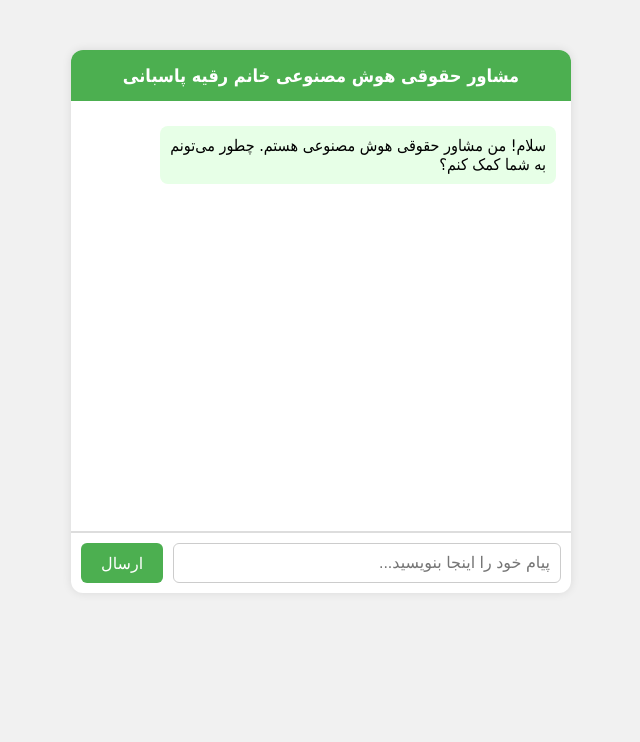
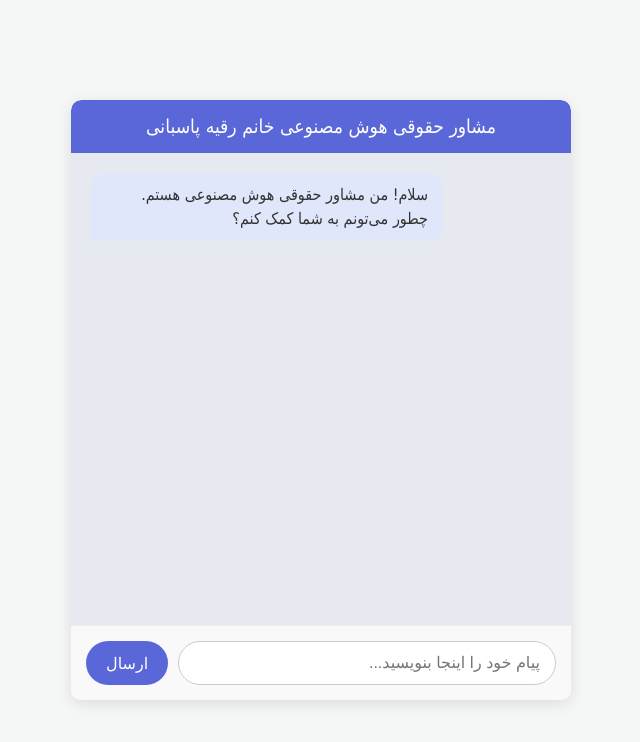
Before and after one commit to MrMatinV/agent-chatbot, a plain HTML site: page index.html in a window 1280 px wide. Shown: the whole page, without its empty margins (319-959 px from the left). Drawn offline with Linux system fonts and the light colour scheme.

Commit message:
Update style.css

```diff
--- a/style.css
+++ b/style.css
@@ -1,83 +1,107 @@
 body {
-  font-family: "Tahoma", sans-serif;
-  background-color: #f1f1f1;
+    font-family: 'B Nazanin', Tahoma, sans-serif;
+    display: flex;
+    justify-content: center;
+    align-items: center;
+    min-height: 100vh;
+    background-color: #f4f7f6;
     margin: 0;
-  padding: 0;
-  direction: rtl;
+    direction: rtl; /* برای جهت راست به چپ */
 }
 
 .chat-container {
+    width: 90%;
     max-width: 500px;
-  margin: 50px auto;
-  background-color: #fff;
-  border-radius: 12px;
-  box-shadow: 0 0 10px rgba(0,0,0,0.1);
+    background-color: #ffffff;
+    border-radius: 10px;
+    box-shadow: 0 4px 15px rgba(0, 0, 0, 0.1);
+    overflow: hidden;
     display: flex;
     flex-direction: column;
-  overflow: hidden;
+    height: 600px; /* ارتفاع ثابت برای چت‌باکس */
 }
 
 .chat-header {
-  background-color: #4CAF50;
+    background-color: #5a67d8; /* رنگ آبی ملایم */
     color: white;
     padding: 15px;
-  font-size: 18px;
-  font-weight: bold;
     text-align: center;
+    font-size: 1.2em;
+    border-top-left-radius: 10px;
+    border-top-right-radius: 10px;
 }
 
 .chat-window {
-  height: 400px;
-  overflow-y: auto;
-  padding: 15px;
-  border-bottom: 1px solid #ddd;
+    flex-grow: 1;
+    padding: 20px;
+    overflow-y: auto; /* اسکرول برای پیام‌ها */
+    background-color: #e6eaf0; /* پس‌زمینه روشن برای پنجره چت */
+    display: flex;
+    flex-direction: column;
+    gap: 10px;
 }
 
 .message {
-  margin: 10px 0;
-  padding: 10px;
-  border-radius: 8px;
-  max-width: 80%;
+    max-width: 70%;
+    padding: 10px 15px;
+    border-radius: 15px;
+    line-height: 1.5;
     word-wrap: break-word;
 }
 
 .user-message {
-  background-color: #d0eaff;
-  align-self: flex-end;
-  text-align: right;
+    align-self: flex-start; /* پیام‌های کاربر در سمت راست */
+    background-color: #d1e7dd; /* سبز کم‌رنگ */
+    color: #333;
+    border-bottom-right-radius: 0;
 }
 
 .ai-message {
-  background-color: #e7ffe7;
-  align-self: flex-start;
-  text-align: right;
+    align-self: flex-end; /* پیام‌های ایجنت در سمت چپ */
+    background-color: #e0e7fa; /* آبی کم‌رنگ */
+    color: #333;
+    border-bottom-left-radius: 0;
 }
 
 .chat-input-area {
     display: flex;
-  padding: 10px;
-  border-top: 1px solid #ddd;
+    padding: 15px;
+    border-top: 1px solid #eee;
+    background-color: #f9f9f9;
 }
 
 .chat-input {
-  flex: 1;
-  padding: 10px;
-  font-size: 16px;
+    flex-grow: 1;
+    padding: 12px 15px;
     border: 1px solid #ccc;
-  border-radius: 6px;
+    border-radius: 25px;
+    font-size: 1em;
+    margin-left: 10px; /* فاصله از دکمه ارسال */
+    text-align: right; /* برای ورودی فارسی */
+}
+
+.chat-input:focus {
+    outline: none;
+    border-color: #5a67d8;
+    box-shadow: 0 0 0 2px rgba(90, 103, 216, 0.2);
 }
 
 .send-button {
-  padding: 10px 20px;
-  margin-right: 10px;
-  font-size: 16px;
-  background-color: #4CAF50;
+    background-color: #5a67d8;
+    color: white;
     border: none;
-  border-radius: 6px;
-  color: white;
+    border-radius: 25px;
+    padding: 12px 20px;
     cursor: pointer;
+    font-size: 1em;
+    transition: background-color 0.3s ease;
 }
 
 .send-button:hover {
-  background-color: #45a049;
+    background-color: #434cbf;
 }
+
+/* برای پشتیبانی از RTL در input placeholder */
+.chat-input::placeholder {
+    text-align: right;
+}
```
Lines whose indentation alone changed are shown as unchanged.
